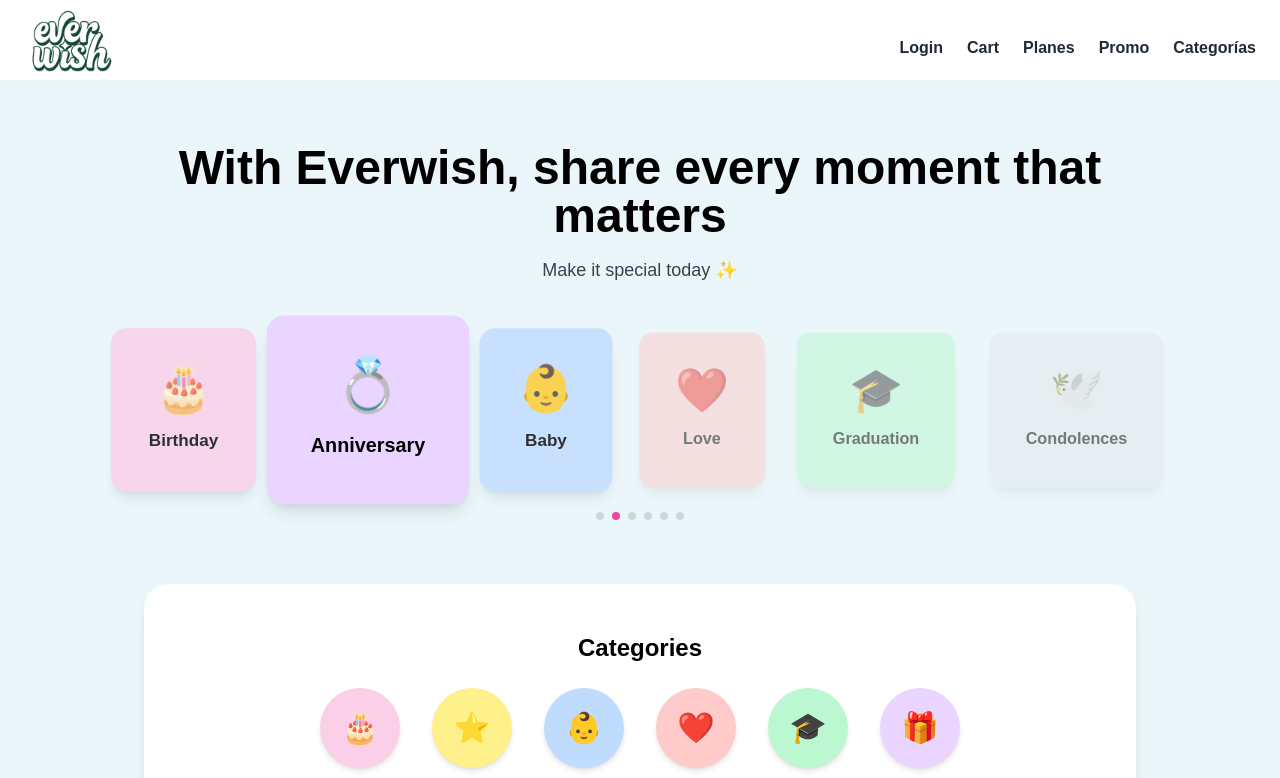
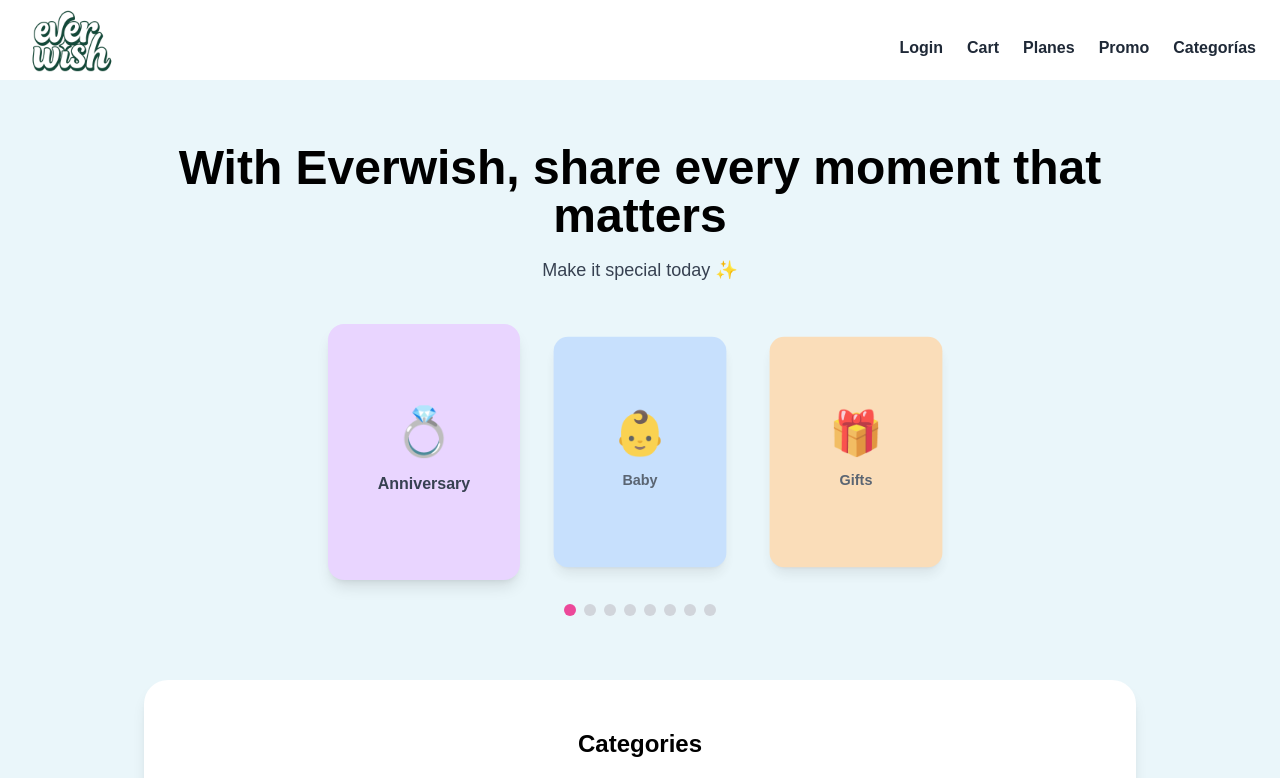
Before and after one commit to everwishhq-commits/EverWish, a Next.js app: page / in a window 1280 px wide. Shown: the top 778 px of the page. Built offline with nearby package versions, Linux system fonts and the light colour scheme.

Commit message:
Update carousel.js

```diff
--- a/app/components/carousel.js
+++ b/app/components/carousel.js
@@ -1,56 +1,74 @@
 "use client";
 import { useState, useEffect } from "react";
 
-const cards = [
-  { title: "Birthday", color: "bg-pink-200", emoji: "🎂" },
-  { title: "Anniversary", color: "bg-purple-200", emoji: "💍" },
-  { title: "Baby", color: "bg-blue-200", emoji: "👶" },
-  { title: "Love", color: "bg-red-200", emoji: "❤️" },
-  { title: "Graduation", color: "bg-green-200", emoji: "🎓" },
-  { title: "Condolences", color: "bg-gray-200", emoji: "🕊️" },
+const slides = [
+  { title: "Anniversary", color: "bg-purple-200", icon: "💍" },
+  { title: "Baby", color: "bg-blue-200", icon: "👶" },
+  { title: "Love", color: "bg-red-200", icon: "❤️" },
+  { title: "Graduation", color: "bg-green-200", icon: "🎓" },
+  { title: "Condolences", color: "bg-gray-200", icon: "🕊️" },
+  { title: "Birthday", color: "bg-pink-200", icon: "🎂" },
+  { title: "Congrats", color: "bg-yellow-200", icon: "⭐" },
+  { title: "Gifts", color: "bg-orange-200", icon: "🎁" },
 ];
 
 export default function Carousel() {
   const [current, setCurrent] = useState(0);
 
+  // autoplay lento
   useEffect(() => {
-    const timer = setInterval(() => {
-      setCurrent((prev) => (prev + 1) % cards.length);
-    }, 3000); // transición lenta 3s
-    return () => clearInterval(timer);
+    const interval = setInterval(() => {
+      setCurrent((prev) => (prev + 1) % slides.length);
+    }, 5000); // 5s entre cada slide
+    return () => clearInterval(interval);
   }, []);
 
+  // manejar manual click
+  const goToSlide = (index) => {
+    setCurrent(index);
+  };
+
   return (
-    <div className="relative flex flex-col items-center">
-      <div className="flex items-center justify-center space-x-4">
-        {cards.map((card, i) => {
-          const isActive = i === current;
-          const isPrev = i === (current - 1 + cards.length) % cards.length;
-          const isNext = i === (current + 1) % cards.length;
+    <div className="relative w-full max-w-3xl mx-auto mt-8 overflow-hidden">
+      <div className="flex items-center justify-center space-x-6">
+        {slides.map((slide, index) => {
+          // calcular posición relativa al slide actual
+          const offset = (index - current + slides.length) % slides.length;
 
-          let scale = "scale-90 opacity-50";
-          if (isActive) scale = "scale-110 opacity-100 z-10";
-          else if (isPrev || isNext) scale = "scale-95 opacity-80";
+          let scale = "scale-0 opacity-0 hidden"; // por defecto no se muestra
+          let zIndex = "z-0";
+          if (offset === 0) {
+            scale = "scale-100 opacity-100 z-20"; // principal
+            zIndex = "z-20";
+          } else if (offset === 1 || offset === slides.length - 1) {
+            scale = "scale-90 opacity-80 z-10"; // laterales
+            zIndex = "z-10";
+          }
 
           return (
             <div
-              key={i}
-              className={`${card.color} rounded-2xl shadow-lg p-10 transition-all duration-700 ${scale}`}
+              key={index}
+              className={`transition-all duration-700 ease-in-out transform ${scale} ${zIndex} w-48 h-64 rounded-2xl flex flex-col items-center justify-center shadow-lg ${slide.color}`}
             >
-              <div className="text-5xl mb-4">{card.emoji}</div>
-              <p className="font-semibold text-lg">{card.title}</p>
+              <span className="text-5xl">{slide.icon}</span>
+              <p className="mt-4 font-semibold text-gray-700">
+                {slide.title}
+              </p>
             </div>
           );
         })}
       </div>
-      <div className="flex space-x-2 mt-4">
-        {cards.map((_, i) => (
-          <span
-            key={i}
-            className={`h-2 w-2 rounded-full ${
-              i === current ? "bg-pink-500" : "bg-gray-300"
+
+      {/* dots abajo */}
+      <div className="flex justify-center mt-6 space-x-2">
+        {slides.map((_, index) => (
+          <button
+            key={index}
+            onClick={() => goToSlide(index)}
+            className={`w-3 h-3 rounded-full ${
+              index === current ? "bg-pink-500" : "bg-gray-300"
             }`}
-          ></span>
+          />
         ))}
       </div>
     </div>
```
